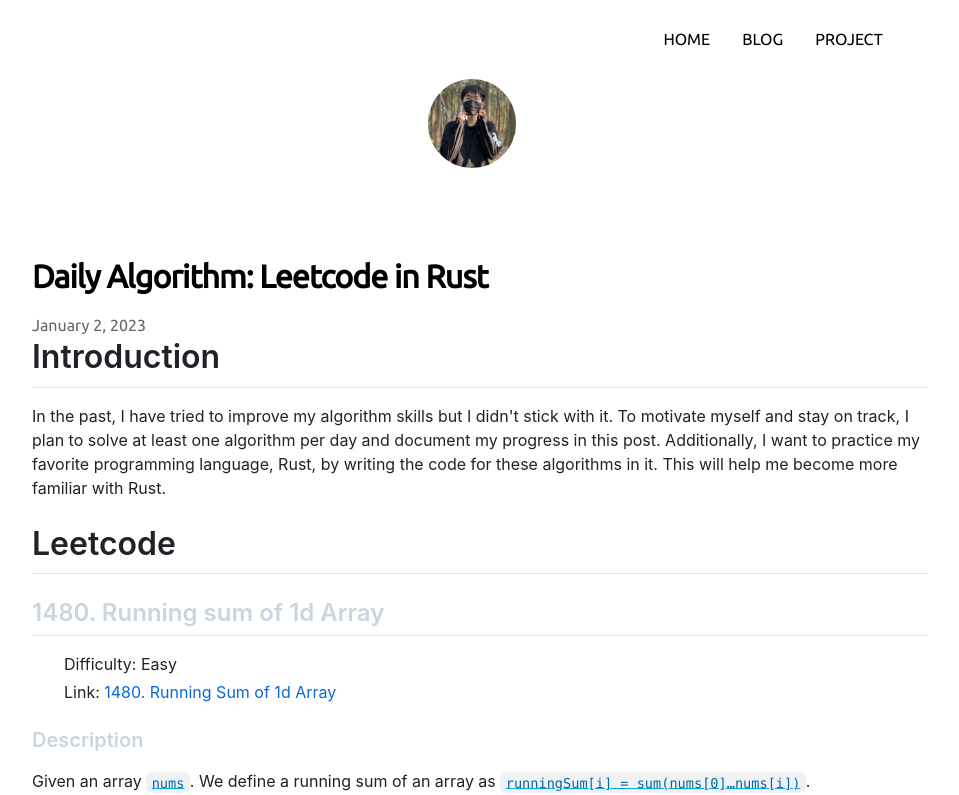
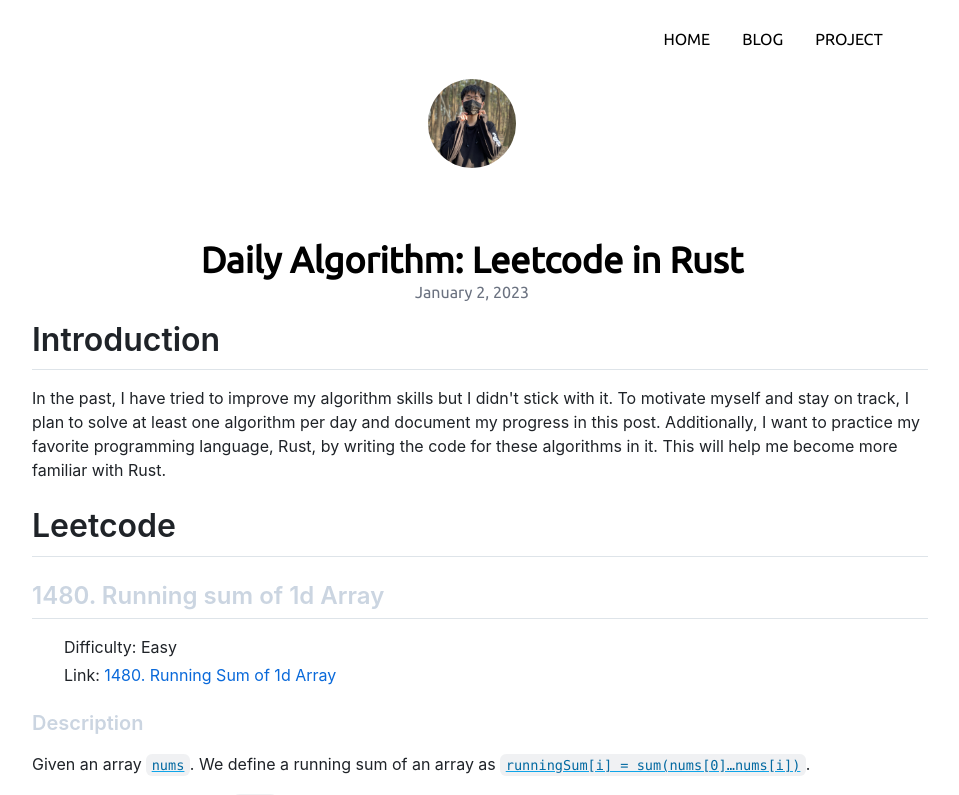
Before and after one commit to zhijie-os/next-blog, a Next.js app: page /posts/algorithm in a window 1280 px wide. Shown: the top 795 px of the page, without its empty margins (168-1127 px from the left). Built offline with nearby package versions, Linux system fonts and the light colour scheme.

Commit message:
text-align

```diff
--- a/pages/index.tsx
+++ b/pages/index.tsx
@@ -14,7 +14,7 @@
             <h1 className="text-4xl py-2 font-bold">
               <span className="text-cyan-500">Zhijie Xia</span> is an undergraduate student and researcher at University of Calgary.
             </h1>
-            <p className="py-4">
+            <p className="py-4 text-center">
               As a student majors in Computer Science at
               University of Calgary, Zhijie received multiple scholarships
               and awards for his
@@ -27,7 +27,7 @@
               FOSS projects to contribute.
             </p>
 
-            <p className="py-4">
+            <p className="py-4 text-center">
               As a researcher,
               Zhijie&rsquo;
               research interests are System
--- a/pages/posts/[id].jsx
+++ b/pages/posts/[id].jsx
@@ -2,7 +2,6 @@
 import { getAllPostIds, getPostData } from '../../lib/posts'
 import Head from 'next/head'
 import Date from '../../components/date'
-import utilStyles from '../../styles/utils.module.css'
 import React from 'react';
 import ReactMarkdown from 'react-markdown';
 import remarkGfm from 'remark-gfm'
@@ -23,8 +22,8 @@
             </Head>
             <article className="max-w-4xl flex flex-col p-2">
 
-                <h1 className={utilStyles.headingXl}>{postData.title}</h1>
-                <div className={utilStyles.lightText}>
+                <h1 className="text-4xl font-bold text-center">{postData.title}</h1>
+                <div className="text-gray-500 pb-4 text-center">
                     <Date dateString={postData.date} />
                 </div>
 
```
